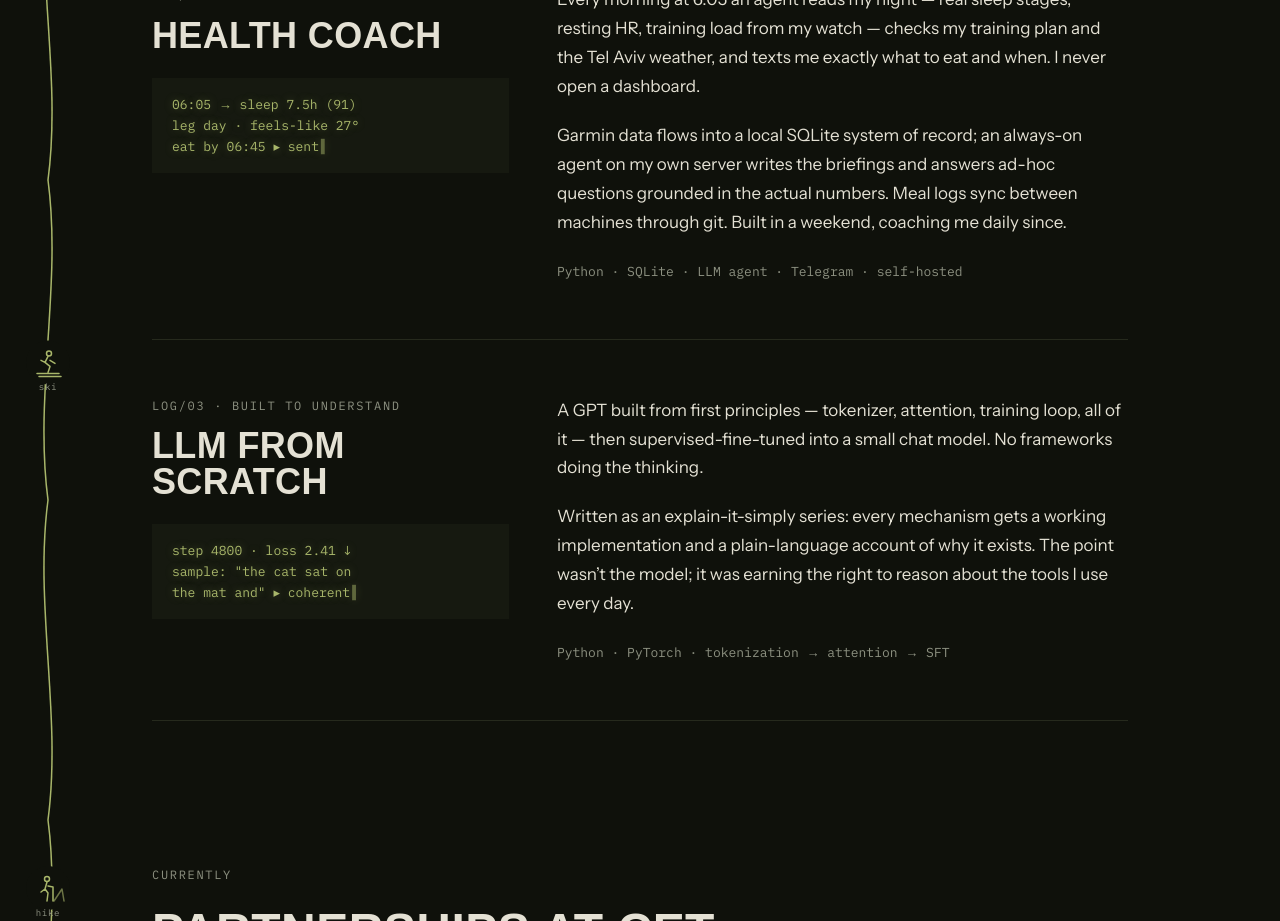
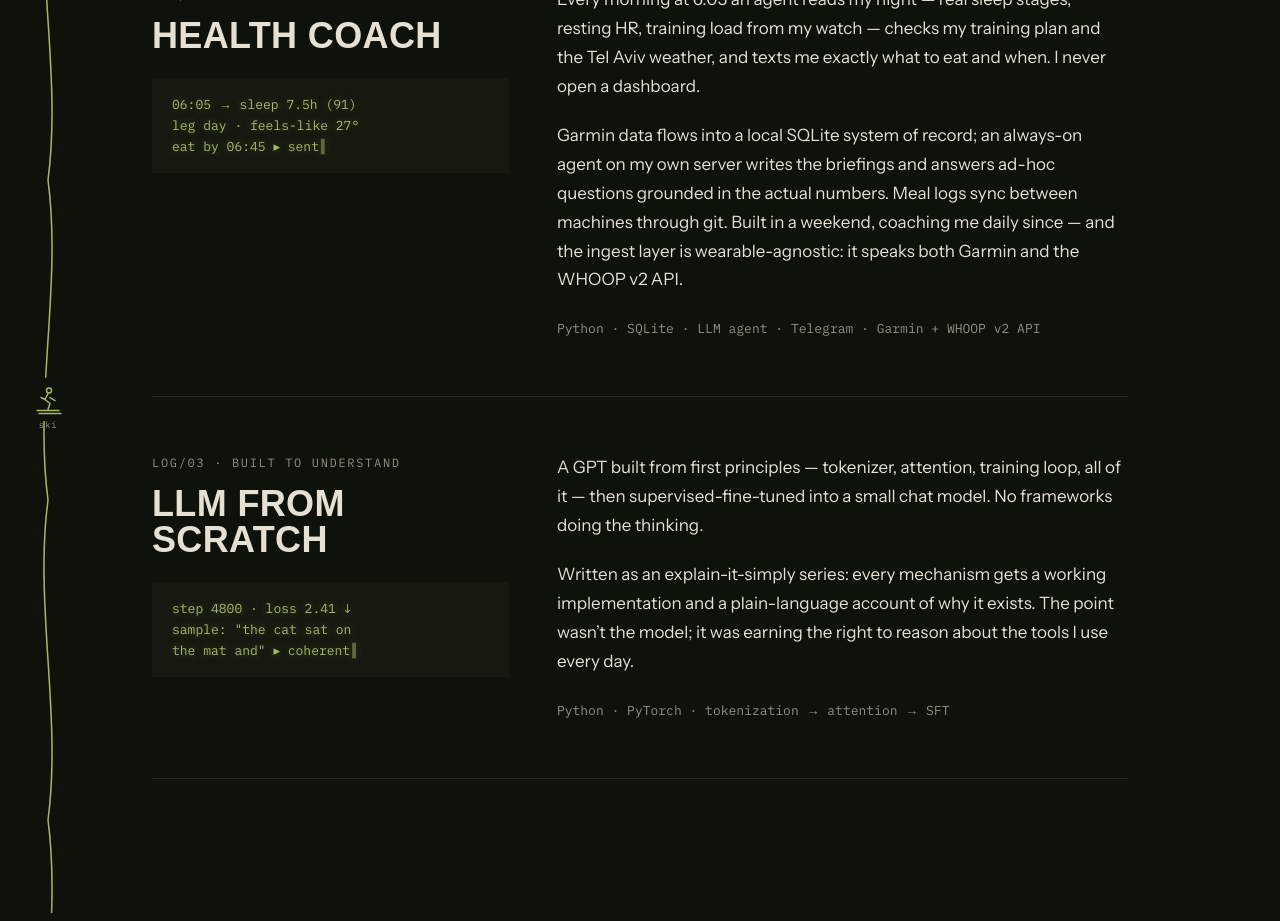
Before and after one commit to eroberts7799/portfolio, a Next.js app: page / in a window 1280 px wide. Shown: the part 1740-2661 px from the top of the page. Built offline with nearby package versions, Linux system fonts and the light colour scheme; a web font is replaced by a local one.

Commit message:
Health Coach: note wearable-agnostic ingest (Garmin + WHOOP v2 API)

```diff
--- a/app/page.tsx
+++ b/app/page.tsx
@@ -39,9 +39,9 @@ const projects = [
     ],
     body: [
       "Every morning at 6:05 an agent reads my night — real sleep stages, resting HR, training load from my watch — checks my training plan and the Tel Aviv weather, and texts me exactly what to eat and when. I never open a dashboard.",
-      "Garmin data flows into a local SQLite system of record; an always-on agent on my own server writes the briefings and answers ad-hoc questions grounded in the actual numbers. Meal logs sync between machines through git. Built in a weekend, coaching me daily since.",
+      "Garmin data flows into a local SQLite system of record; an always-on agent on my own server writes the briefings and answers ad-hoc questions grounded in the actual numbers. Meal logs sync between machines through git. Built in a weekend, coaching me daily since — and the ingest layer is wearable-agnostic: it speaks both Garmin and the WHOOP v2 API.",
     ],
-    stack: "Python · SQLite · LLM agent · Telegram · self-hosted",
+    stack: "Python · SQLite · LLM agent · Telegram · Garmin + WHOOP v2 API",
   },
   {
     log: "LOG/03 · built to understand",
```
